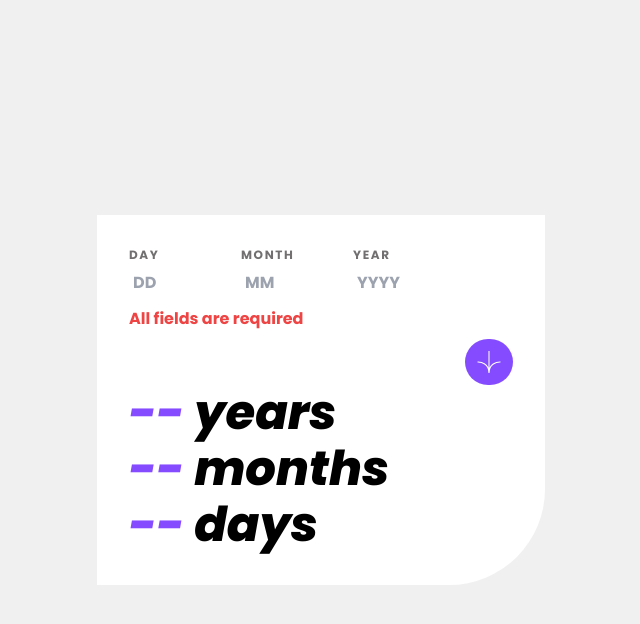
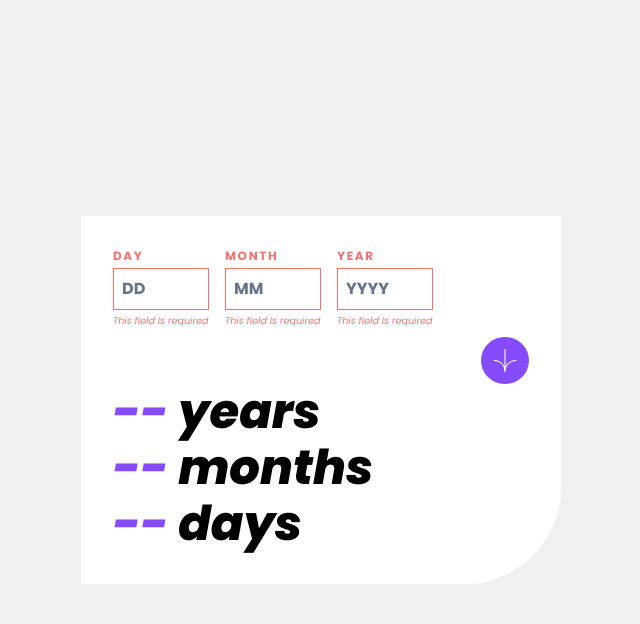
Before and after one commit to OB-Adams/Age-Calculator, a React (Vite) app: page / in a window 1280 px wide. Both pictures are taken after a click on the element 808 px from the left and 345 px from the top of the page. Shown: the top 624 px of the page, without its empty margins (319-959 px from the left). Built offline with nearby package versions, Linux system fonts and the light colour scheme.

Commit message:
Update Commit

```diff
--- a/package.json
+++ b/package.json
@@ -13,6 +13,8 @@
     "preview": "vite preview"
   },
   "dependencies": {
+    "classnames": "^2.5.1",
+    "date-fns": "^3.6.0",
     "react": "^18.2.0",
     "react-dom": "^18.2.0"
   },
--- a/src/AgeCalculator.jsx
+++ b/src/AgeCalculator.jsx
@@ -1,16 +1,33 @@
 import { useState } from "react";
-import arrowIcon from './assets/icon-arrow.svg'
+import arrowIcon from "./assets/icon-arrow.svg";
+import classNames from "classnames";
 
 const AgeCalculator = () => {
   const [sDay, setSDay] = useState("");
   const [sMonth, setSMonth] = useState("");
   const [sYear, setSYear] = useState("");
   const [error, setError] = useState("");
+  const [errors, setErrors] = useState({
+    emptyDay: false,
+    emptyMonth: false,
+    emptyYear: false,
+    invalidDay: false,
+    invalidMonth: false,
+    invalidYear: false,
+  });
   const [age, setAge] = useState({ years: "--", months: "--", days: "--" });
 
   const handleInputChange = (setter) => (e) => {
     setter(e.target.value);
     setError("");
+    setErrors({
+      emptyDay: false,
+      emptyMonth: false,
+      emptyYear: false,
+      invalidDay: false,
+      invalidMonth: false,
+      invalidYear: false,
+    });
   };
 
   const calculateAge = (birthDate) => {
@@ -20,13 +37,43 @@ const AgeCalculator = () => {
     return {
       years: Math.abs(ageDate.getUTCFullYear() - 1970),
       months: ageDate.getUTCMonth(),
-            days: ageDate.getUTCDate() - 1
+      days: ageDate.getUTCDate() - 1,
     };
   };
 
   const handleAgeCalc = () => {
     if (!sDay || !sMonth || !sYear) {
       setError("All fields are required");
+
+    //   if (!sDay) {
+    //     setErrors((prevErrors) => {
+    //         return {
+    //             ...prevErrors,
+    //             emptyDay: true
+    //         }
+    //     })
+    //   } else if (!sMonth) {
+    //     setErrors((prevErrors) => {
+    //         return {
+    //             ...prevErrors,
+    //             emptyMonth: true
+    //         }
+    //     })
+    //   } else if (!sYear) {
+    //     setErrors((prevErrors) => {
+    //         return {
+    //             ...prevErrors,
+    //             emptyYear: true
+    //         }
+    //     })
+    //   }
+
+      setErrors({
+        ...errors,
+        emptyDay: true,
+        emptyMonth: true,
+        emptyYear: true,
+      });
       return;
     }
 
@@ -36,6 +83,34 @@ const AgeCalculator = () => {
 
     if (day < 1 || day > 31 || month < 1 || month > 12 || year < 1900) {
       setError("Invalid date");
+    //   if (day < 1 || day > 31) {
+    //     setErrors((prevErrors) => {
+    //         return {
+    //             ...prevErrors,
+    //             invalidDay: true
+    //         }
+    //     })
+    //   } else if (month < 1 || month > 12) {
+    //     setErrors((prevErrors) => {
+    //         return {
+    //             ...prevErrors,
+    //             invalidMonth: true
+    //         }
+    //     })
+    //   } else if (year < 1900) {
+    //     setErrors((prevErrors) => {
+    //         return {
+    //             ...prevErrors,
+    //             invalidYear: true
+    //         }
+    //     })
+    //   }
+      setErrors({
+        ...errors,
+        invalidDay: true,
+        invalidMonth: true,
+        invalidYear: true,
+      });
       return;
     }
 
@@ -54,10 +129,24 @@ const AgeCalculator = () => {
   };
 
   return (
-        <div id="container" className="flex flex-col gap-2 font-Poppins w-[28rem] p-8 bg-white rounded-br-[6rem]">
+    <div
+      id="container"
+      className="flex flex-col gap-2 font-Poppins w-[30rem] p-8 bg-white rounded-br-[6rem]"
+    >
       <div id="date-input" className="flex gap-4">
         <div id="day" className="flex flex-col gap-1">
-                    <label htmlFor="day" className="text-xs text-smokeyGrey tracking-[0.1rem] font-normal">
+          <label
+            htmlFor="day"
+            className={classNames(
+              "text-xs",
+              "tracking-[0.1rem]",
+              "font-normal",
+              {
+                "text-lightGrey": !error,
+                "text-red-400": error,
+              }
+            )}
+          >
             DAY
           </label>
           <input
@@ -66,11 +155,36 @@ const AgeCalculator = () => {
             value={sDay}
             onChange={handleInputChange(setSDay)}
             placeholder="DD"
-                        className="w-[6rem] p-1"
+            className={classNames("w-[6rem]", "p-2", "placeholder-slate-500", {
+              "focus:border-red-400 focus:ring-red-400 border-[1px] border-red-400":
+                errors.emptyDay,
+              "": !error,
+            })}
           />
+          {errors.invalidDay && (
+            <p className="text-[0.6rem] text-red-400 italic">
+              Must be a valid day
+            </p>
+          )}
+          {errors.emptyDay && (
+            <p className="text-[0.6rem] text-red-400 italic">
+              This field is required
+            </p>
+          )}
         </div>
         <div id="month" className="flex flex-col gap-1">
-                    <label htmlFor="month" className="text-xs text-smokeyGrey tracking-[0.1rem] font-normal">
+          <label
+            htmlFor="month"
+            className={classNames(
+              "text-xs",
+              "tracking-[0.1rem]",
+              "font-normal",
+              {
+                "text-lightGrey": !error,
+                "text-red-400": error,
+              }
+            )}
+          >
             MONTH
           </label>
           <input
@@ -79,11 +193,36 @@ const AgeCalculator = () => {
             value={sMonth}
             onChange={handleInputChange(setSMonth)}
             placeholder="MM"
-                        className="w-[6rem] p-1"
+            className={classNames("w-[6rem]", "p-2", "placeholder-slate-500", {
+              "focus:border-red-400 focus:ring-red-400 border-[1px] border-red-400":
+                error,
+              "": !error,
+            })}
           />
+          {errors.invalidMonth && (
+            <p className="text-[0.6rem] text-red-400 italic">
+              Must be a valid month
+            </p>
+          )}
+          {errors.emptyMonth && (
+            <p className="text-[0.6rem] text-red-400 italic">
+              This field is required
+            </p>
+          )}
         </div>
         <div id="year" className="flex flex-col gap-1">
-                    <label htmlFor="year" className="text-xs text-smokeyGrey tracking-[0.1rem] font-normal">
+          <label
+            htmlFor="year"
+            className={classNames(
+              "text-xs",
+              "tracking-[0.1rem]",
+              "font-normal",
+              {
+                "text-lightGrey": !error,
+                "text-red-400": error,
+              }
+            )}
+          >
             YEAR
           </label>
           <input
@@ -92,34 +231,43 @@ const AgeCalculator = () => {
             value={sYear}
             onChange={handleInputChange(setSYear)}
             placeholder="YYYY"
-                        className="w-[6rem] p-1"
+            className={classNames("w-[6rem]", "p-2", "placeholder-slate-500", {
+              "focus:border-red-400 focus:ring-red-400 border-[1px] border-red-400":
+                error,
+              "": !error,
+            })}
           />
+          {errors.invalidYear && (
+            <p className="text-[0.6rem] text-red-400 italic">
+              Must be a valid year
+            </p>
+          )}
+          {errors.emptyYear && (
+            <p className="text-[0.6rem] text-red-400 italic">
+              This field is required
+            </p>
+          )}
         </div>
       </div>
-            {error && <div className="text-red-500">{error}</div>}
       <div id="arrow" className="flex justify-end">
         <div
           className="bg-purple rounded-full w-max p-3 hover:cursor-pointer active:scale-90 active:bg-black"
           onClick={handleAgeCalc}
         >
-                    <img
-                        src={arrowIcon}
-                        alt="arrow"
-                        className="w-6"
-                    />
+          <img src={arrowIcon} alt="arrow" className="w-6" />
         </div>
       </div>
       <div
         id="date-display"
         className="flex flex-col gap-0 h-[10rem] text-[3rem] font-extrabold italic"
       >
-                <p  className="mt-[-1rem]">
+        <p className="mt-[-1rem]">
           <i className="text-purple">{age.years}</i> years
         </p>
         <p className="mt-[-1rem]">
           <i className="text-purple">{age.months}</i> months
         </p>
-                <p  className="mt-[-1rem]">
+        <p className="mt-[-1rem]">
           <i className="text-purple">{age.days}</i> days
         </p>
       </div>
--- a/src/index.css
+++ b/src/index.css
@@ -1,6 +1,6 @@
 :root {
   --off-white: hsl(0, 0%, 94%);
-  --light-grey: hsl(0, 0%, 86%);
+  --light-grey: hsl(0, 0%, 75%);
   --smokey-grey: hsl(0, 1%, 44%);
   --off-black: hsl(0, 0%, 8%);
   --purple: hsl(259, 100%, 65%);
```
Also changed, not shown: 1 other file (tests, documents, lock files or other folders). Lines whose indentation alone changed are shown as unchanged.
